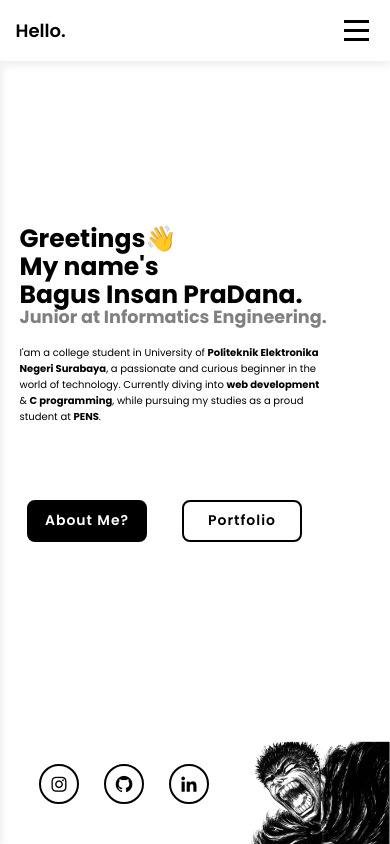
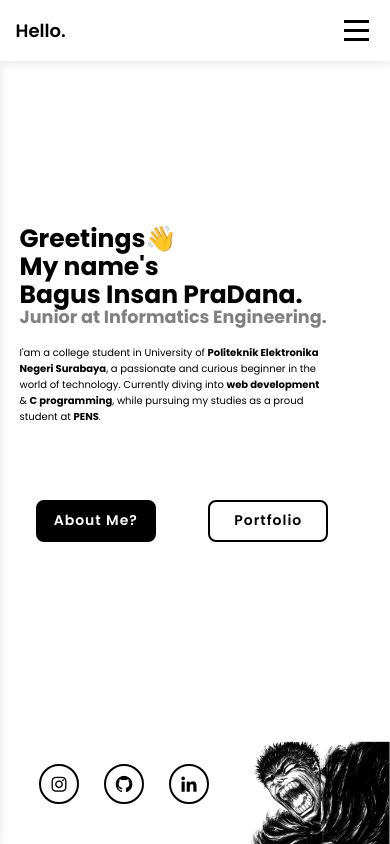
Before and after one commit to RockHead07/First-Website, a PHP site: page / in a window 390 px wide. Run offline with PHP 8.4, Linux system fonts and the light colour scheme.

Commit message:
Fixing CSS style issues

```diff
--- a/style.css
+++ b/style.css
@@ -285,7 +285,7 @@
     }
 
     .home-content .btn-box{
-        padding-right: 35px;
+        padding-right: 0px;
         bottom: 30px;
         right: 10px;
     }
```
